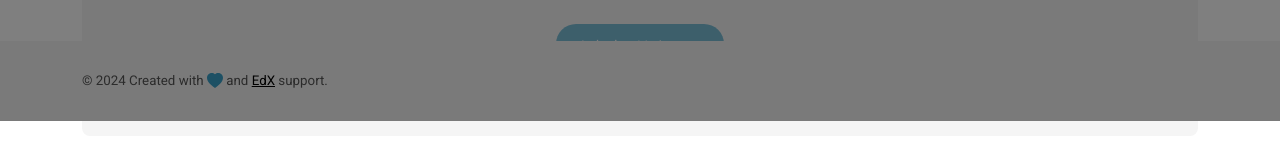
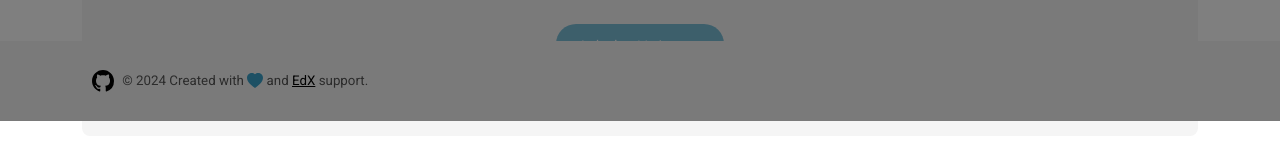
Before and after one commit to nyitrai87/answersphere, a React (Vite) app: page / in a window 1280 px wide. Shown: the part 679-838 px from the top of the page. Built offline with nearby package versions, Linux system fonts and the light colour scheme; no server answers.

Commit message:
added github logo with link to footer

```diff
--- a/src/components/Footer/index.css
+++ b/src/components/Footer/index.css
@@ -1,4 +1,5 @@
 .footer {
+
   height: 80px;
   background-color: #f5f5f5;
   color: #000;
@@ -7,3 +8,8 @@
   font-weight: 400;
   font-style: normal;
 }
+
+.github-link {
+  padding-left: 10px;
+  padding-right: 5px;
+}
--- a/src/components/Footer/index.jsx
+++ b/src/components/Footer/index.jsx
@@ -1,5 +1,5 @@
 import { useState, useEffect } from "react";
-import { ArrowUpCircle, HeartFill } from "react-bootstrap-icons";
+import { ArrowUpCircle, HeartFill, Github } from "react-bootstrap-icons";
 import { Navbar, Container, Row, Col } from "react-bootstrap";
 import "./index.css";
 
@@ -32,11 +32,24 @@ function Footer() {
           <Row>
             <Col>
               <Navbar.Text>
+                <a
+                  href="https://github.com/nyitrai87/answersphere"
+                  target="_blank"
+                  className="github-link"
+                >
+                  <Github
+                    className="github-icon"
+                    size={22}
+                    style={{ color: "black" }}
+                  />
+                </a>{" "}
                 © 2024 Created with{" "}
-                <HeartFill className="heart-icon" size={16} />{" and "}
+                <HeartFill className="heart-icon" size={16} />
+                {" and "}
                 <a href="https://skillsforlife.edx.org" target="_blank">
                   EdX
-                </a>{" support."}
+                </a>
+                {" support."}
               </Navbar.Text>
             </Col>
           </Row>
@@ -45,7 +58,10 @@ function Footer() {
               <ArrowUpCircle
                 size={22}
                 onClick={scrollToTop}
-                style={{ color: "#3BA1C8", display: showButton ? "block" : "none" }}
+                style={{
+                  color: "#3BA1C8",
+                  display: showButton ? "block" : "none",
+                }}
               />
             </Col>
           </Row>
```
